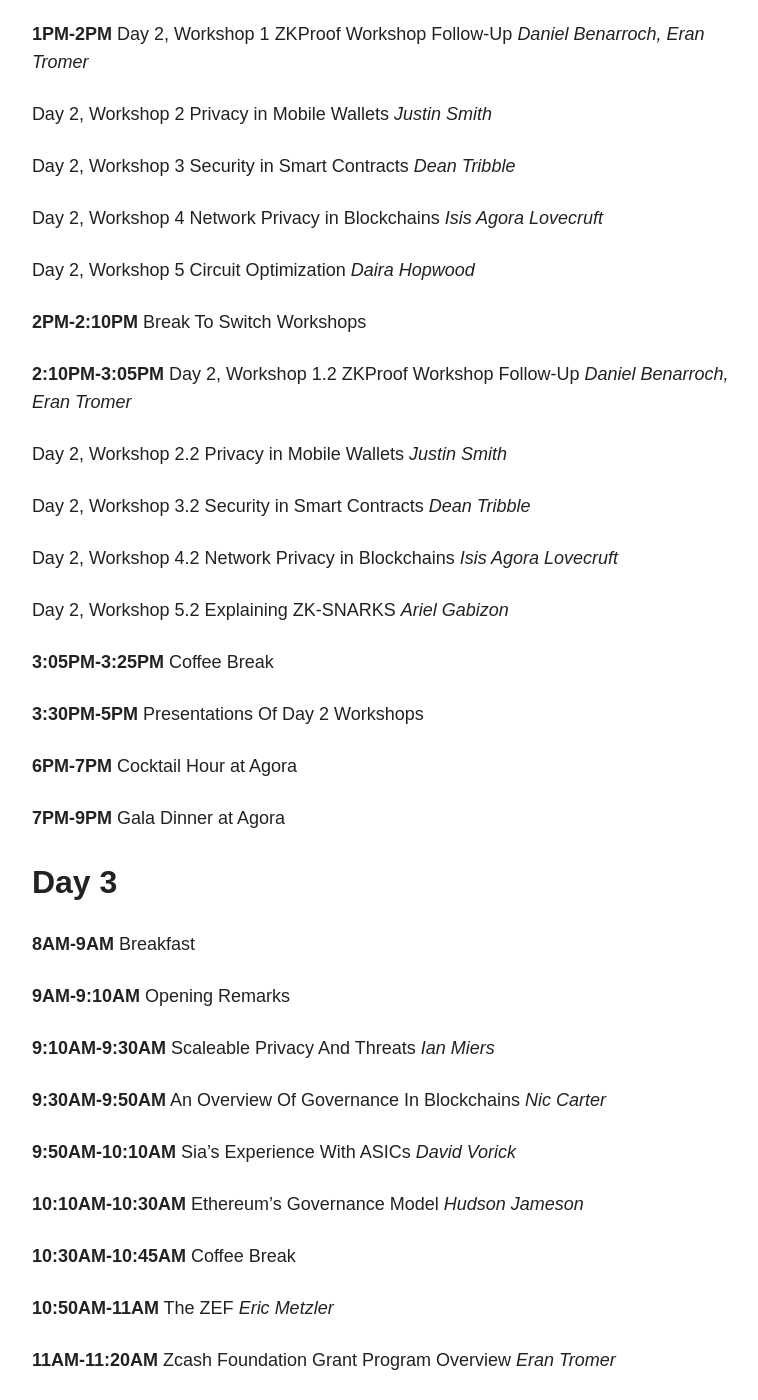
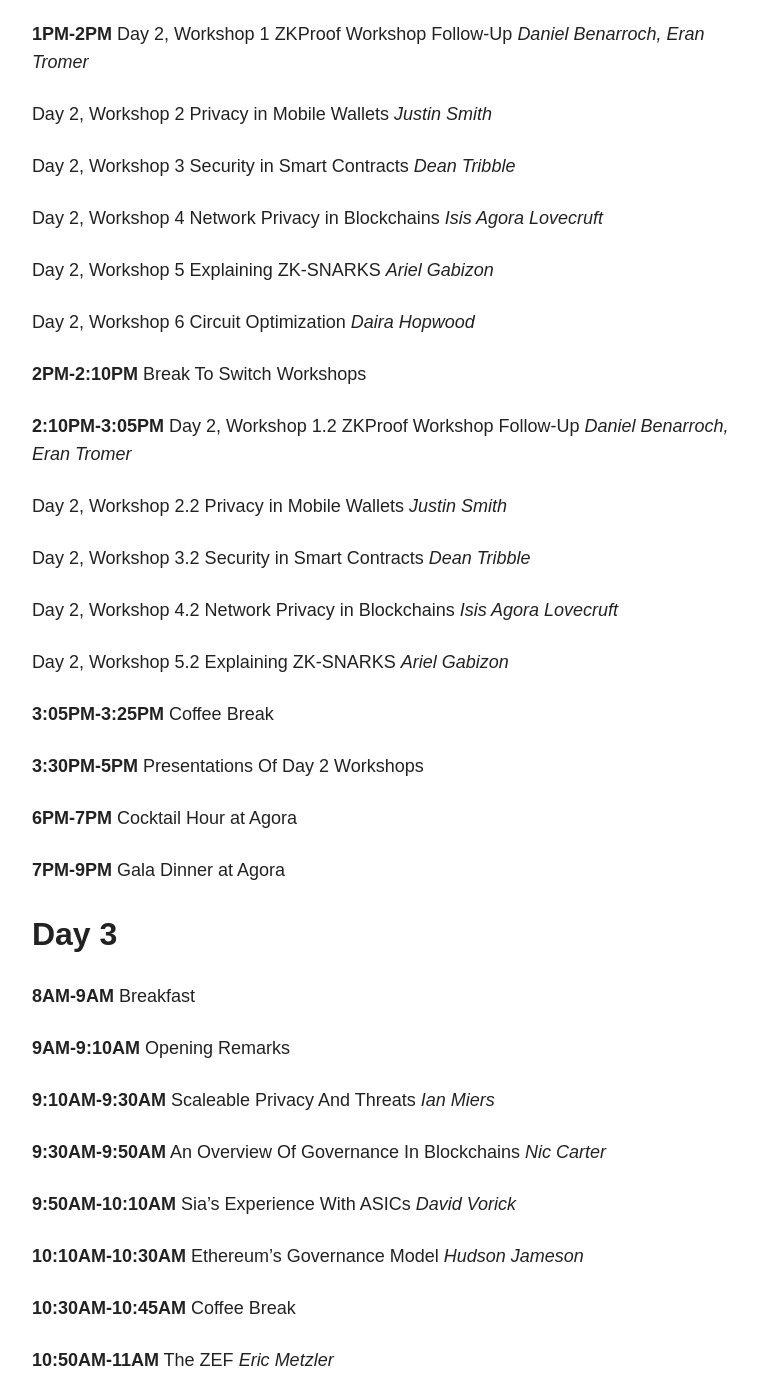
Before and after one commit to ZcashFoundation/zfnd, a Jekyll site: the page built from zcon/schedule.md, in a window 1280 px wide and 1400 px high, scrolled down 2433 px. Shown: the whole window, without its empty margins (254-1012 px from the left). Built offline with Jekyll 4.4.1, drawn with Linux system fonts in a browser that asks for light colours; nearby versions of some CDN libraries; some of the changed text lies outside the part shown.

Commit message:
updated schedule

```diff
--- a/zcon/schedule.md
+++ b/zcon/schedule.md
@@ -159,6 +159,10 @@
 *Isis Agora Lovecruft*
 
 Day 2, Workshop 5
+Explaining ZK-SNARKS
+*Ariel Gabizon*
+
+Day 2, Workshop 6
 Circuit Optimization
 *Daira Hopwood*
 
```
Also changed, not shown: other parts of zcon/schedule.md (+1 -0 lines).
